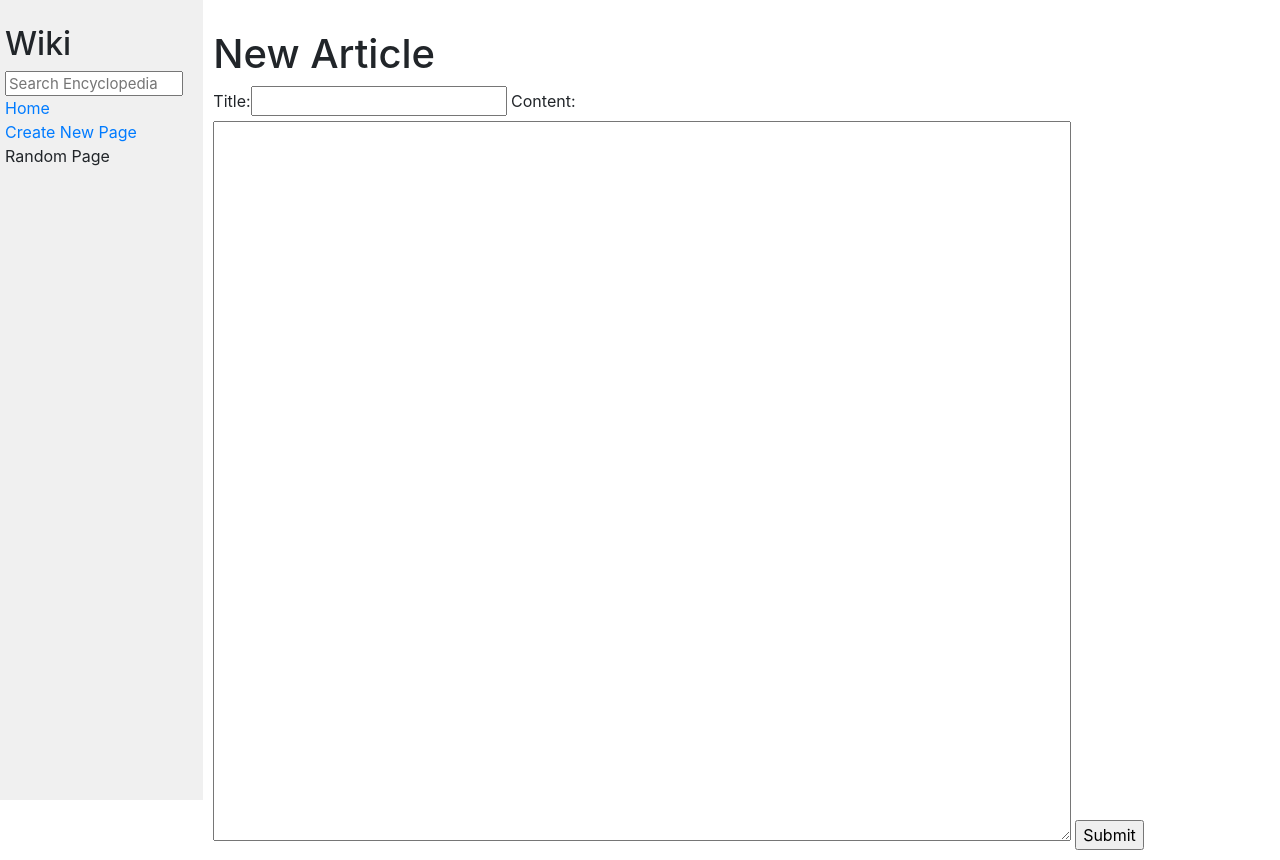
After one commit to molefirenko/prometeus_second, a Django app: page /add in a window 1280 px wide. The commit adds this page. Run offline with Django 3.2, Linux system fonts and the light colour scheme; some libraries are stand-ins or nearby versions.

Commit message:
Added basic functionality

```diff
--- /dev/null
+++ b/encyclopedia/templates/encyclopedia/add.html
@@ -0,0 +1,14 @@
+{% extends "encyclopedia/layout.html" %}
+
+{% block title %}
+    New article
+{% endblock %}
+
+{% block body %}
+    <h1>New Article</h1>
+    <form action="{% url 'add' %}" method="post">
+        {% csrf_token %}
+        {{ form }}
+        <input type="submit">
+    </form>
+{% endblock %}
--- a/encyclopedia/templates/encyclopedia/index.html
+++ b/encyclopedia/templates/encyclopedia/index.html
@@ -9,7 +9,7 @@
 
     <ul>
         {% for entry in entries %}
-            <li>{{ entry }}</li>
+            <li><a href="{% url 'article' entry %}">{{ entry }}</a></li>
         {% endfor %}
     </ul>
 
--- a/encyclopedia/templates/encyclopedia/layout.html
+++ b/encyclopedia/templates/encyclopedia/layout.html
@@ -7,6 +7,7 @@
         <title>{% block title %}{% endblock %}</title>
         <link rel="stylesheet" href="https://stackpath.bootstrapcdn.com/bootstrap/4.4.1/css/bootstrap.min.css" integrity="sha384-Vkoo8x4CGsO3+Hhxv8T/Q5PaXtkKtu6ug5TOeNV6gBiFeWPGFN9MuhOf23Q9Ifjh" crossorigin="anonymous">
         <link href="{% static 'encyclopedia/styles.css' %}" rel="stylesheet">
+        <link rel="shortcut icon" type="image/png" href="{% static 'encyclopedia/icons/favicon.svg' %}"/>
     </head>
     <body>
         <div class="row">
@@ -19,7 +20,7 @@
                     <a href="{% url 'index' %}">Home</a>
                 </div>
                 <div>
-                    Create New Page
+                    <a href="{% url 'add' %}">Create New Page</a>
                 </div>
                 <div>
                     Random Page
--- a/encyclopedia/urls.py
+++ b/encyclopedia/urls.py
@@ -3,5 +3,8 @@ from django.urls import path
 from . import views
 
 urlpatterns = [
-    path("", views.index, name="index")
+    path("", views.index, name="index"),
+    path("wiki/<str:title>", views.article, name="article"),
+    path("add", views.add, name="add"),
+    path("404", views.not_found, name="404")
 ]
--- a/encyclopedia/views.py
+++ b/encyclopedia/views.py
@@ -1,9 +1,41 @@
 from django.shortcuts import render
+from django import forms
 
 from . import util
+import markdown2
 
+from django.urls import reverse
+from django.http import HttpResponseRedirect
+
+class NewWikiArticle(forms.Form):
+    title = forms.CharField(label="Title")
+    content = forms.CharField(widget=forms.Textarea)
 
 def index(request):
     return render(request, "encyclopedia/index.html", {
         "entries": util.list_entries()
     })
+
+def article(request, title):
+    content = util.get_entry(title)
+    if (content is None):
+        return HttpResponseRedirect(reverse("wiki:404"))
+    return render(request, "encyclopedia/article.html", {
+        "title": title,
+        "content": markdown2.markdown(content)
+    })
+
+def not_found(request):
+    return render(request, "encyclopedia/404.html")
+
+def add(request):
+    if request.method == "POST":
+        form = NewWikiArticle(request.POST)
+        if form.is_valid():
+            data = form.cleaned_data
+            util.save_entry(data['title'],data['content'])
+            return HttpResponseRedirect(reverse("index"))
+    else:
+        return render(request, "encyclopedia/add.html", {
+            "form": NewWikiArticle
+        })
```
Also changed, not shown: encyclopedia/templates/encyclopedia/404.html (added, +9 -0 lines), encyclopedia/templates/encyclopedia/article.html (added, +11 -0 lines), entries/dfg.md (added, +1 -0 lines), db.sqlite3, encyclopedia/static/encyclopedia/icons/favicon.svg (added).
